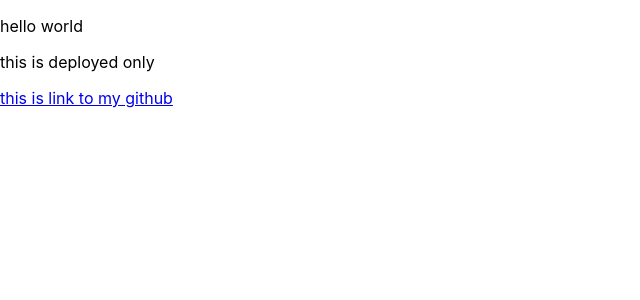
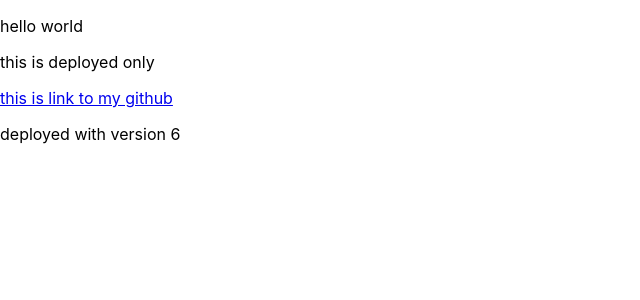
Before and after one commit to PadalaDevisrisairam/PortFolio, a React (Create React App) app: page / in a window 1280 px wide. Shown: the top 300 px of the page, without its empty margins (0-640 px from the left). Built offline with nearby package versions, Linux system fonts and the light colour scheme.

Commit message:
portfolio version 6

```diff
--- a/src/components/Navbar.js
+++ b/src/components/Navbar.js
@@ -5,7 +5,7 @@ function Navbar()
             <p>hello world</p>
             <p> this is deployed only</p>
             <a href="https://github.com/PadalaDevisrisairam/PortFolio">this is link to my github</a>
-
+           <p>deployed with version 6</p>
         </div>
     )
 }
```
